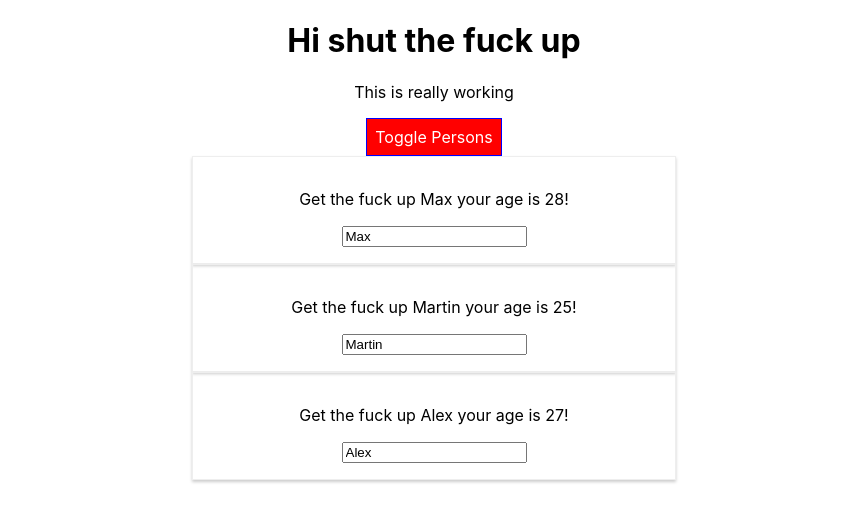
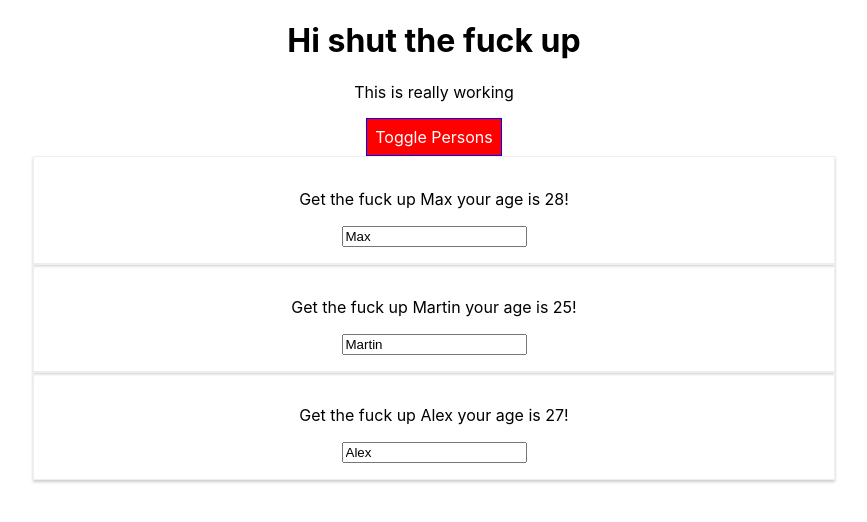
Before and after one commit to LOTINGYI/React_training_route, a React (Create React App) app: page / in a window 1280 px wide. Both pictures are taken after a click on the button "Toggle Persons". Shown: the top 522 px of the page, without its empty margins (206-1073 px from the left). Built offline with nearby package versions, Linux system fonts and the light colour scheme.

Commit message:
Remove Radium package usage

```diff
--- a/src/App.js
+++ b/src/App.js
@@ -1,7 +1,6 @@
 import React, { Component } from 'react'
 import './App.css'
 import Person from './Person/Person'
-import Radium, { StyleRoot } from 'radium';
 class App extends Component {
 
 
@@ -105,7 +104,7 @@
     }
 
     return (
-      <StyleRoot>
+
       <div className="App">
         <h1>Hi shut the fuck up</h1>
         <p className={classes.join(' ')}>This is really working</p>
@@ -115,11 +114,11 @@
         {this.state.showPersons ? persons : null}
 
       </div>
-      </StyleRoot>
+
 
     )
   }
 }
 
 
-export default Radium(App)
+export default App
--- a/src/Person/Person.js
+++ b/src/Person/Person.js
@@ -1,14 +1,9 @@
 import React from "react";
-import Radium from "radium";
 import './Person.css'
 const person = (props) => {
-    const style = {
-        '@media (min-width:500px)':{
-            width: '450px'
-        }
-    }
+
     return (
-        <div className="Person" style={style}>
+        <div className="Person" >
             <p onClick={props.click}>Get the fuck up {props.name} your age is {props.age}!</p>
             <p>{props.children}</p>
             <input type="text" onChange={props.changed} value={props.name}/>
@@ -17,4 +12,4 @@
 }
 
 
-export default Radium(person);
+export default person;
```
Lines whose indentation alone changed are shown as unchanged.
